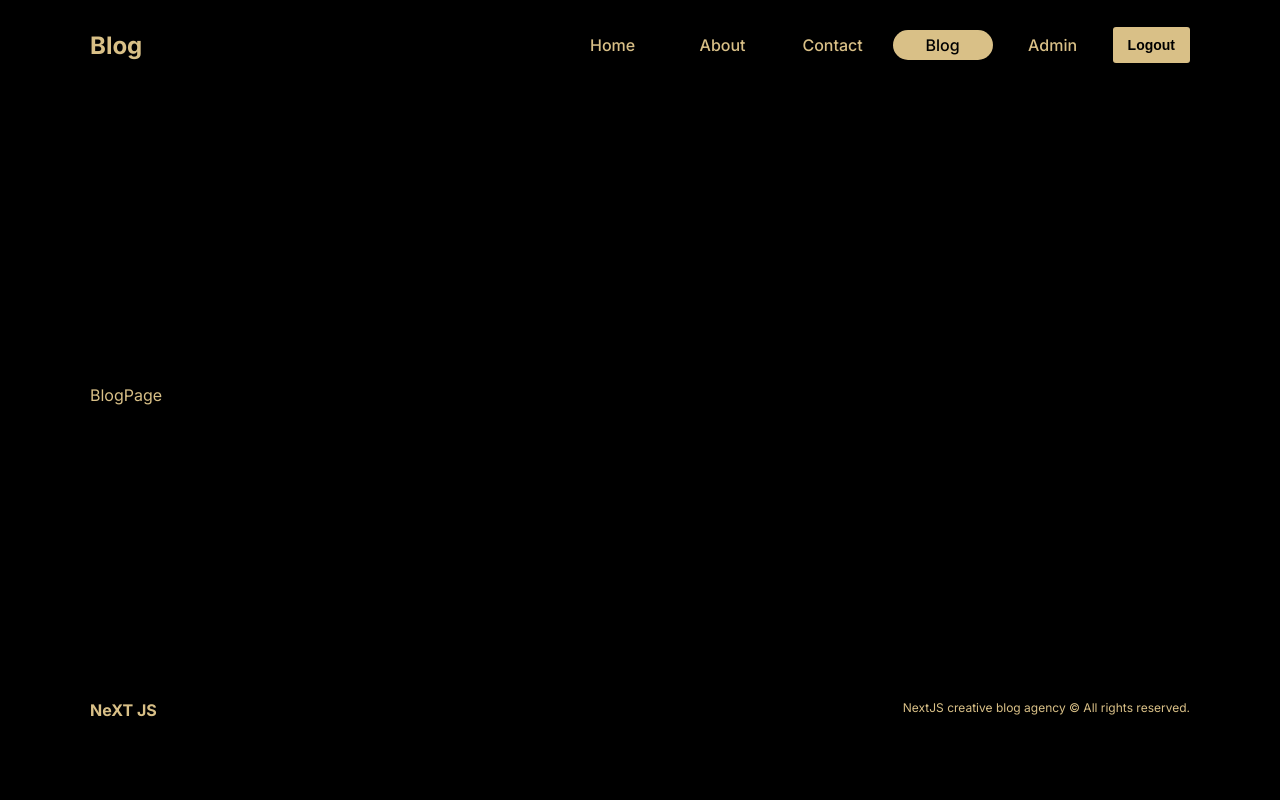
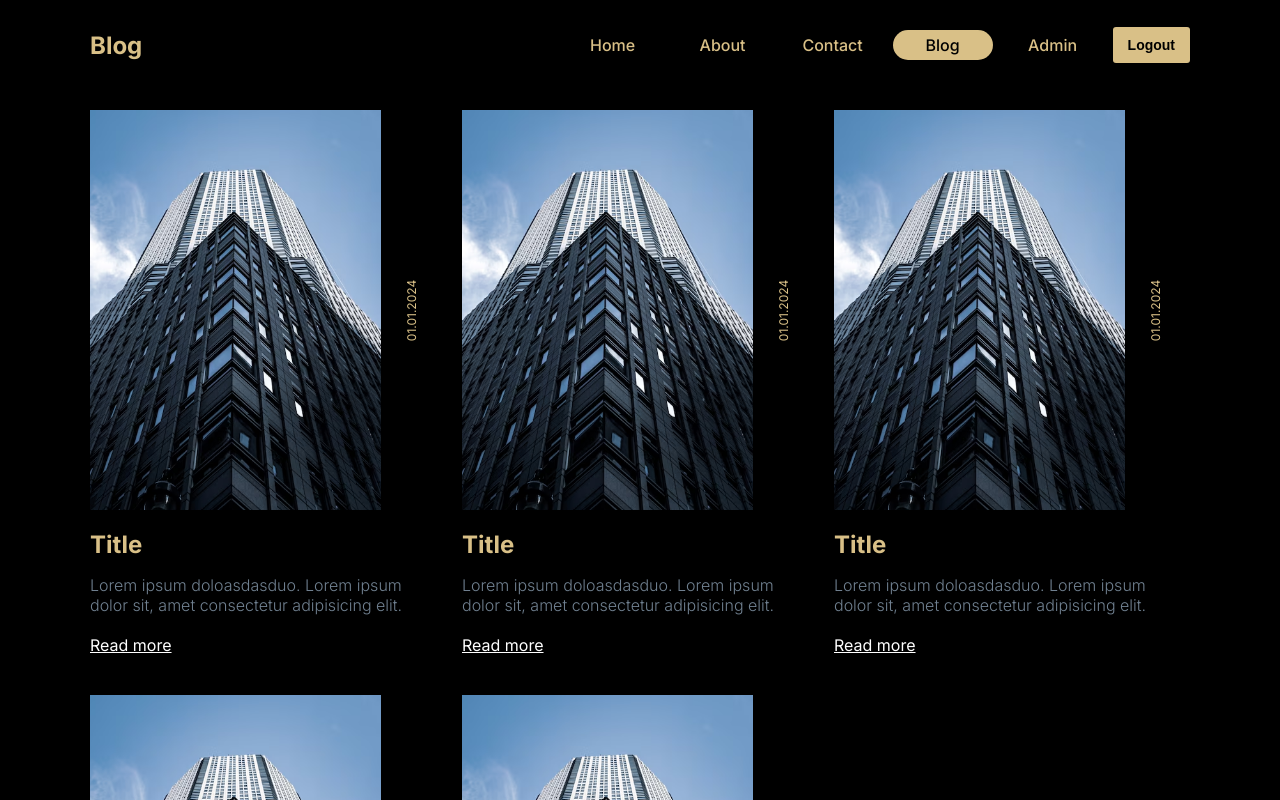
Before and after one commit to SthaRaunak/next-blog, a Next.js app: page /blog in a window 1280 px wide. Shown: the top 800 px of the page. Built offline with nearby package versions, Linux system fonts and the light colour scheme.

Commit message:
added blog page list UI

```diff
--- /dev/null
+++ b/src/app/blog/blog.module.css
@@ -0,0 +1,22 @@
+.container{
+    display: flex;
+    flex-wrap: wrap;
+    gap: 20px;
+}
+
+.blogCard {
+    width: 32%;
+}
+
+@media (max-width: 1024px){
+    .blogCard{
+        width: 47%;
+    }
+}
+
+
+@media (max-width: 768px){
+    .blogCard{
+        width: 100%;
+    }
+}
--- a/src/app/blog/page.js
+++ b/src/app/blog/page.js
@@ -1,3 +1,28 @@
+import styles from "@/app/blog/blog.module.css";
+import BlogCard from "@/components/blogCard/BlogCard.jsx";
+
 export default function BlogPage() {
-  return <div>BlogPage</div>;
+  return (
+    <div className={styles.container}>
+      <div className={styles.blogCard}>
+        <BlogCard />
+      </div>
+
+      <div className={styles.blogCard}>
+        <BlogCard />
+      </div>
+
+      <div className={styles.blogCard}>
+        <BlogCard />
+      </div>
+
+      <div className={styles.blogCard}>
+        <BlogCard />
+      </div>
+
+      <div className={styles.blogCard}>
+        <BlogCard />
+      </div>
+    </div>
+  );
 }
--- a/src/components/Footer/footer.module.css
+++ b/src/components/Footer/footer.module.css
@@ -1,5 +1,5 @@
 .container {
-    height: 100px;
+    height: 80px;
     display: flex;
     justify-content: space-between;
     color: var(--darker_text);
--- a/src/components/Navbar/navbar.module.css
+++ b/src/components/Navbar/navbar.module.css
@@ -4,6 +4,7 @@
     height: 90px;
     align-items: center;
     justify-content: space-between;
+    margin-bottom: 20px;
 }
 .logo{
     font-size: 24px;
--- a/src/components/Navbar/navlinks.module.css
+++ b/src/components/Navbar/navlinks.module.css
@@ -55,6 +55,7 @@
         justify-content: center;
         gap: 10px;
         align-items: center;
+        z-index: 99;
     }
 
     .menuButton {
--- /dev/null
+++ b/src/components/blogCard/BlogCard.jsx
@@ -0,0 +1,25 @@
+import React from "react";
+import styles from "./blogCard.module.css";
+import Image from "next/image";
+import Link from "next/link";
+
+function BlogCard({image,title,}) {
+  return (
+    <div className={styles.container}>
+      <div className={styles.top}>
+        <div className={styles.imgContainer}>
+            <Image src="/pic.avif" fill className={styles.img} alt=""/>
+        </div>
+        <span className={styles.date}>01.01.2024</span>
+      </div>
+
+      <div className={styles.bottom}>
+            <h1 className={styles.title}>Title</h1>
+            <p className={styles.description}>Lorem ipsum doloasdasduo. Lorem ipsum dolor sit, amet consectetur adipisicing elit.</p>
+            <Link href="/" className={styles.link}>Read more</Link>
+      </div>
+    </div>
+  );
+}
+
+export default BlogCard;
--- /dev/null
+++ b/src/components/blogCard/blogCard.module.css
@@ -0,0 +1,44 @@
+.container {
+    display: flex;
+    flex-direction: column;
+    gap: 20px;
+    margin-bottom: 20px;
+}
+
+.top {
+    display: flex;
+}
+
+.imgContainer {
+    width: 95%;
+    height: 400px;
+    position: relative;
+}
+
+.img {
+    object-fit: cover;
+}
+
+.date {
+    font-size: 12px;
+    transform: rotate(270deg);
+    margin: auto;
+}
+
+.title {
+    max-width: 90%;
+    font-size: 24px;
+    margin-bottom: 16px;
+}
+
+.description {
+    max-width: 90%;
+    margin-bottom: 20px;
+    font-weight: 300;
+    color: slategray ;
+}
+
+.link {
+    text-decoration: underline;
+    color: white;
+}
```
Also changed, not shown: src/app/error.jsx (+3 -8 lines), public/pic.avif (added), src/app/about/company/page.js (deleted).
